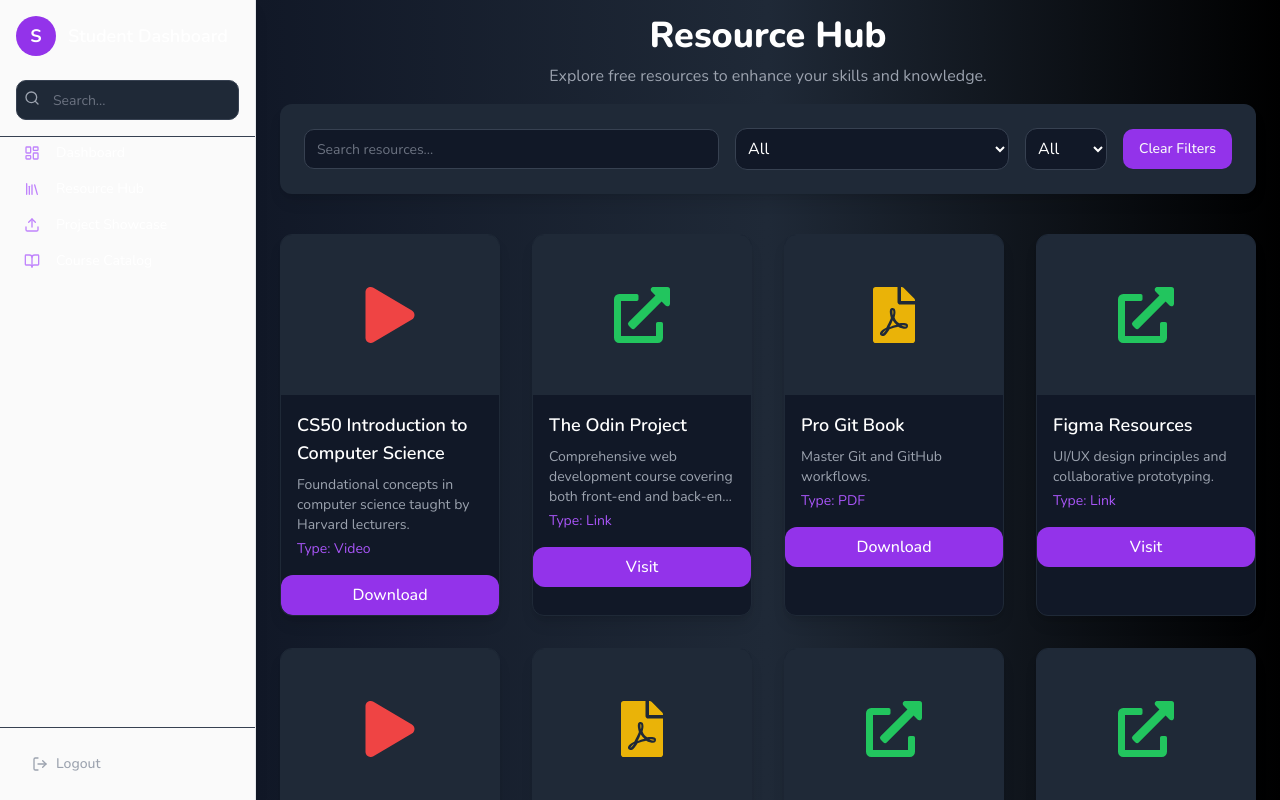
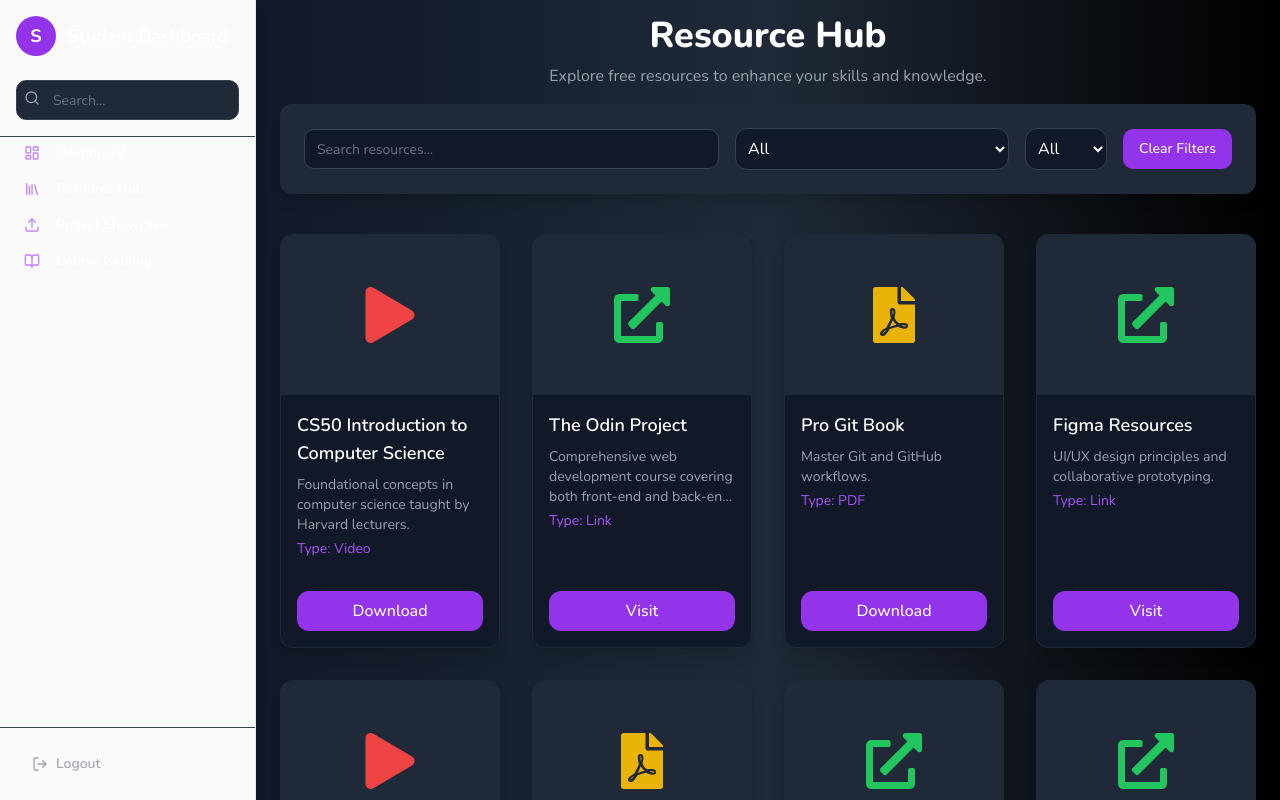
Before and after one commit to kalebalebachew/hu-devs, a Next.js app: page /student/resourceHub in a window 1280 px wide. Built offline with nearby package versions, Linux system fonts and the light colour scheme.

Commit message:
Fix : align button

```diff
--- a/src/app/student/resourceHub/page.jsx
+++ b/src/app/student/resourceHub/page.jsx
@@ -105,12 +105,12 @@
     filteredResources.map((resource) => (
       <div
         key={resource.id}
-                className="bg-gray-900 border border-gray-800 rounded-lg shadow-lg overflow-hidden transform hover:scale-105 transition-transform duration-200"
+        className="bg-gray-900 border border-gray-800 rounded-lg shadow-lg overflow-hidden flex flex-col justify-between transform hover:scale-105 transition-transform duration-200"
       >
         <div className="relative h-40 bg-gray-800 flex items-center justify-center aspect-w-16 aspect-h-9">
           {renderThumbnail(resource.fileType)}
         </div>
-                <div className="p-4">
+        <div className="p-4 flex-grow">
           <h2 className="text-lg font-semibold text-white line-clamp-2">
             {resource.title}
           </h2>
@@ -119,7 +119,7 @@
           </p>
           <p className="text-sm text-purple-500 mt-1">Type: {resource.fileType}</p>
         </div>
-                <div className="">
+        <div className="p-4">
           <a
             href={resource.link}
             target="_blank"
@@ -137,6 +137,7 @@
     </p>
   )}
 </div>
+
       </main>
     </div>
   );
```
Lines whose indentation alone changed are shown as unchanged.
